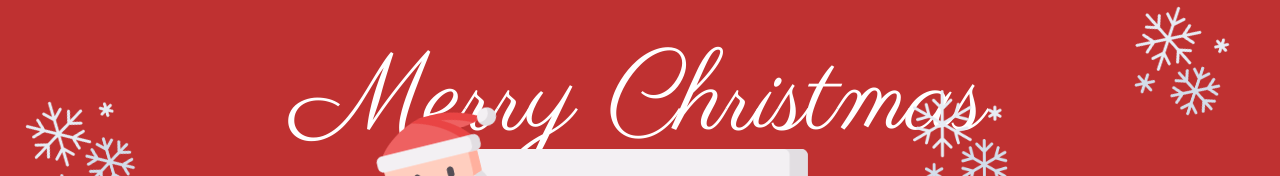
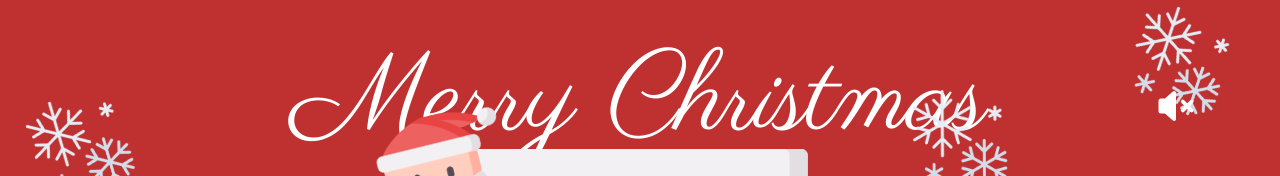
Before and after one commit to maywngml/santa-mailbox, a Next.js app: page / in a window 1280 px wide. Shown: the top 176 px of the page. Built offline with nearby package versions, Linux system fonts and the light colour scheme.

Commit message:
[Add] 캐롤 배경음악 추가

```diff
--- a/app/page.tsx
+++ b/app/page.tsx
@@ -1,13 +1,14 @@
 'use client';
-import { useRef } from 'react';
+import { useCallback, useRef } from 'react';
 import Image from 'next/image';
 import { Parisienne } from 'next/font/google';
-import { BackgroundIcons } from '@/components/common';
+import { BackgroundIcons, SoundToggleButton } from '@/components/common';
 
 const parisienne = Parisienne({ weight: '400', subsets: ['latin'] });
 
 export default function Home() {
   const cardRef = useRef<HTMLDivElement | null>(null);
+  const soundRef = useRef<HTMLAudioElement | null>(null);
 
   const handleCardMouseEnter = () => {
     if (!cardRef.current) return;
@@ -19,6 +20,21 @@ export default function Home() {
     cardRef.current.style.transform = `scale(1)`;
   };
 
+  const handleSoundOnClick = useCallback(() => {
+    if (!soundRef.current) return;
+    soundRef.current.pause();
+  }, []);
+
+  const handleSoundOffClick = useCallback(async () => {
+    if (!soundRef.current) return;
+    try {
+      await soundRef.current.play();
+    } catch (error) {
+      // TODO: 노래를 재생할 수 없습니다. 토스트 메세지 띄우기
+      console.error({ error });
+    }
+  }, []);
+
   return (
     <section className='text-center'>
       <h1
@@ -26,6 +42,20 @@ export default function Home() {
       >
         Merry Christmas
       </h1>
+      <SoundToggleButton
+        onSoundOnClick={handleSoundOnClick}
+        onSoundOffClick={handleSoundOffClick}
+      />
+      <audio
+        ref={soundRef}
+        loop
+      >
+        <source
+          src='/bgm/magic-christmas-night.mp3'
+          type='audio/mp3'
+        />
+        현재 브라우저에서는 오디오를 지원하지 않습니다.
+      </audio>
       <div className='absolute top-1/2 left-1/2 -translate-x-1/2 -translate-y-1/2 z-[1]'>
         <div
           className='relative mx-auto w-[250px] h-[250px] hover:cursor-pointer lg:w-[450px] lg:h-[450px]'
```
